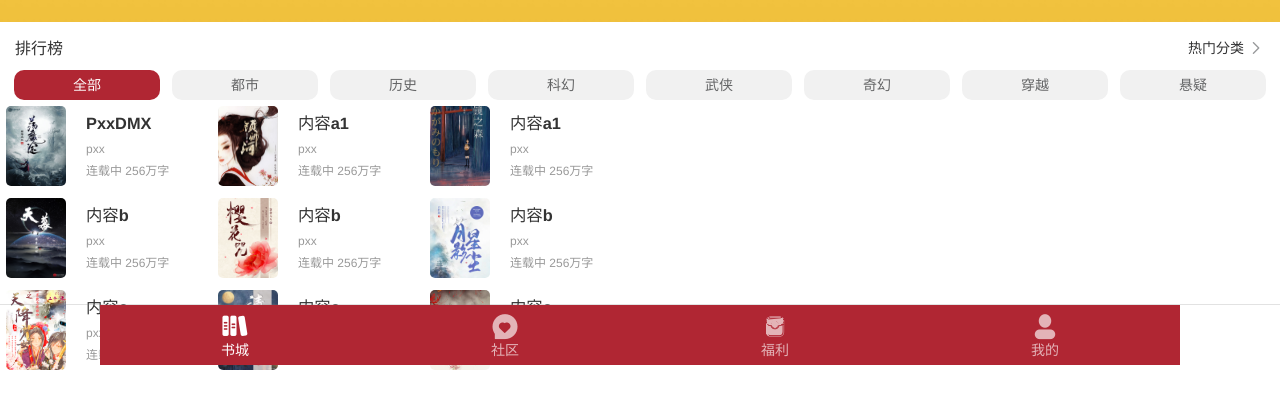
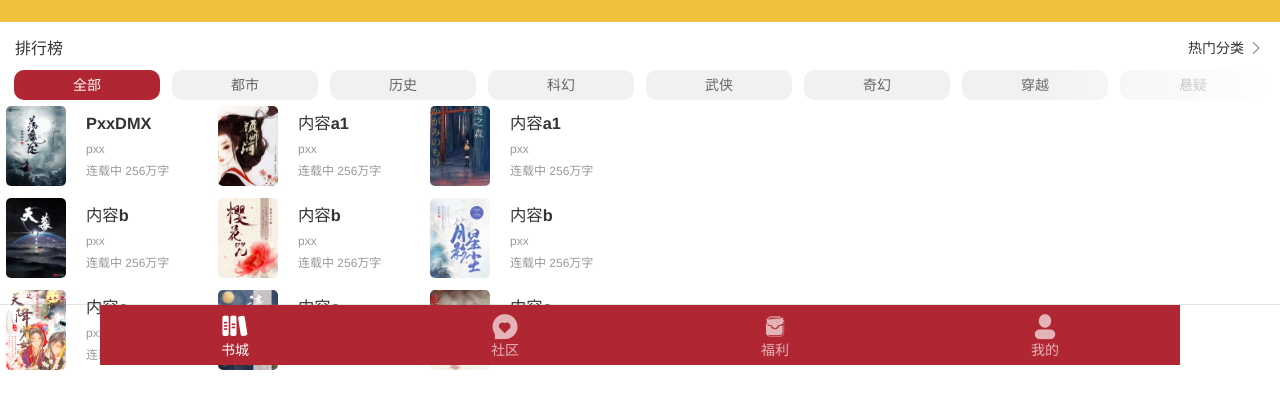
Before and after one commit to MIUTEpxx/iNovel_vue3, a Vue app: page /#/index in a window 1280 px wide. Shown: the part 436-844 px from the top of the page. Built offline with nearby package versions, Linux system fonts and the light colour scheme.

Commit message:
添加渐变样式

```diff
--- a/src/assets/css/index.css
+++ b/src/assets/css/index.css
@@ -105,6 +105,8 @@
 .chartstab .van-tabs{
     overflow-x: auto;
     width: 100vw;
+    /* 边缘渐变样式 90deg:从左到右 渐变起始色 渐变终止色*/
+    -webkit-mask: linear-gradient(90deg,#000 80%,transparent);
 }
 .chartstab .van-tab{
     background-color: #F1F1F1;
```
